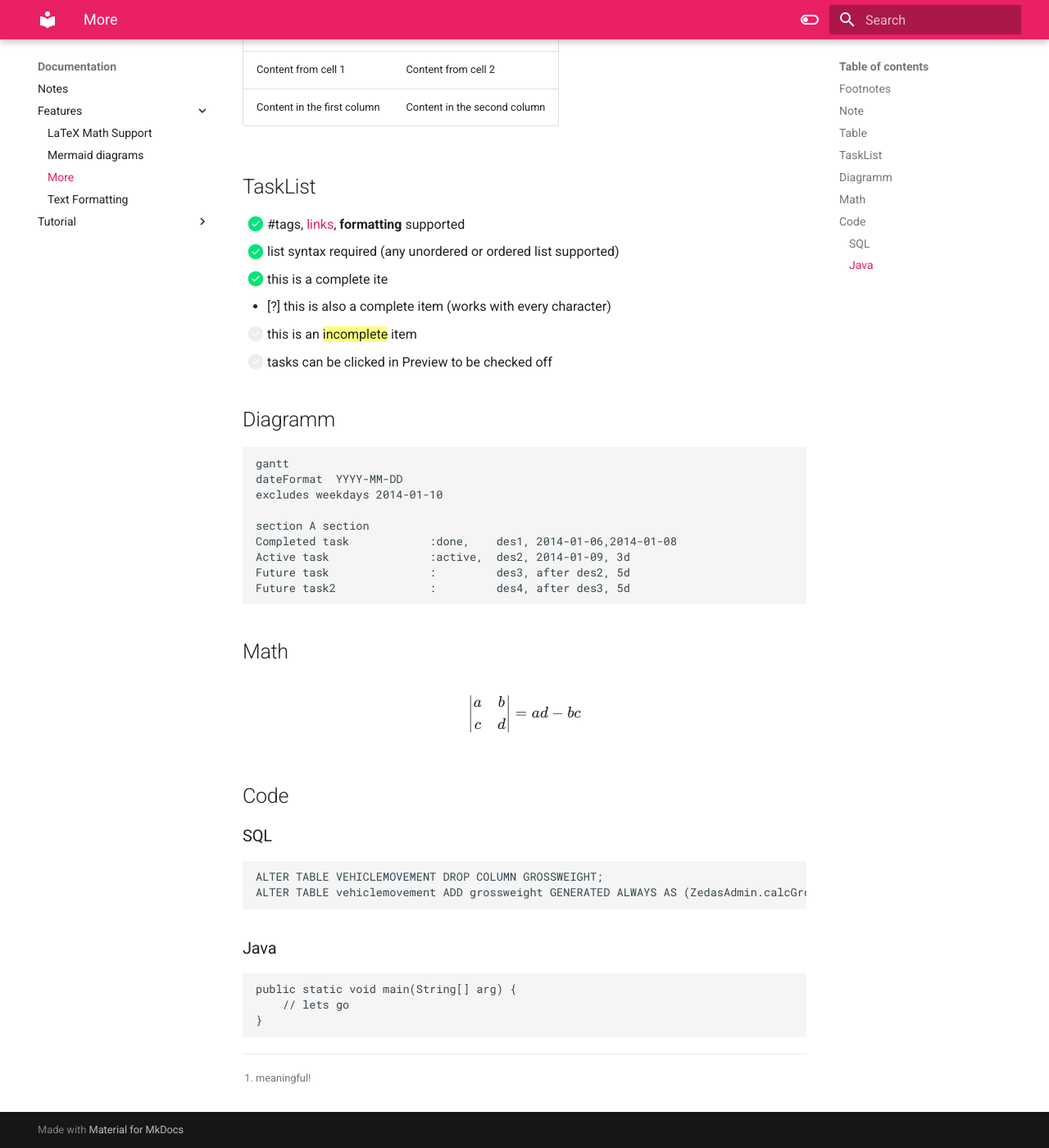
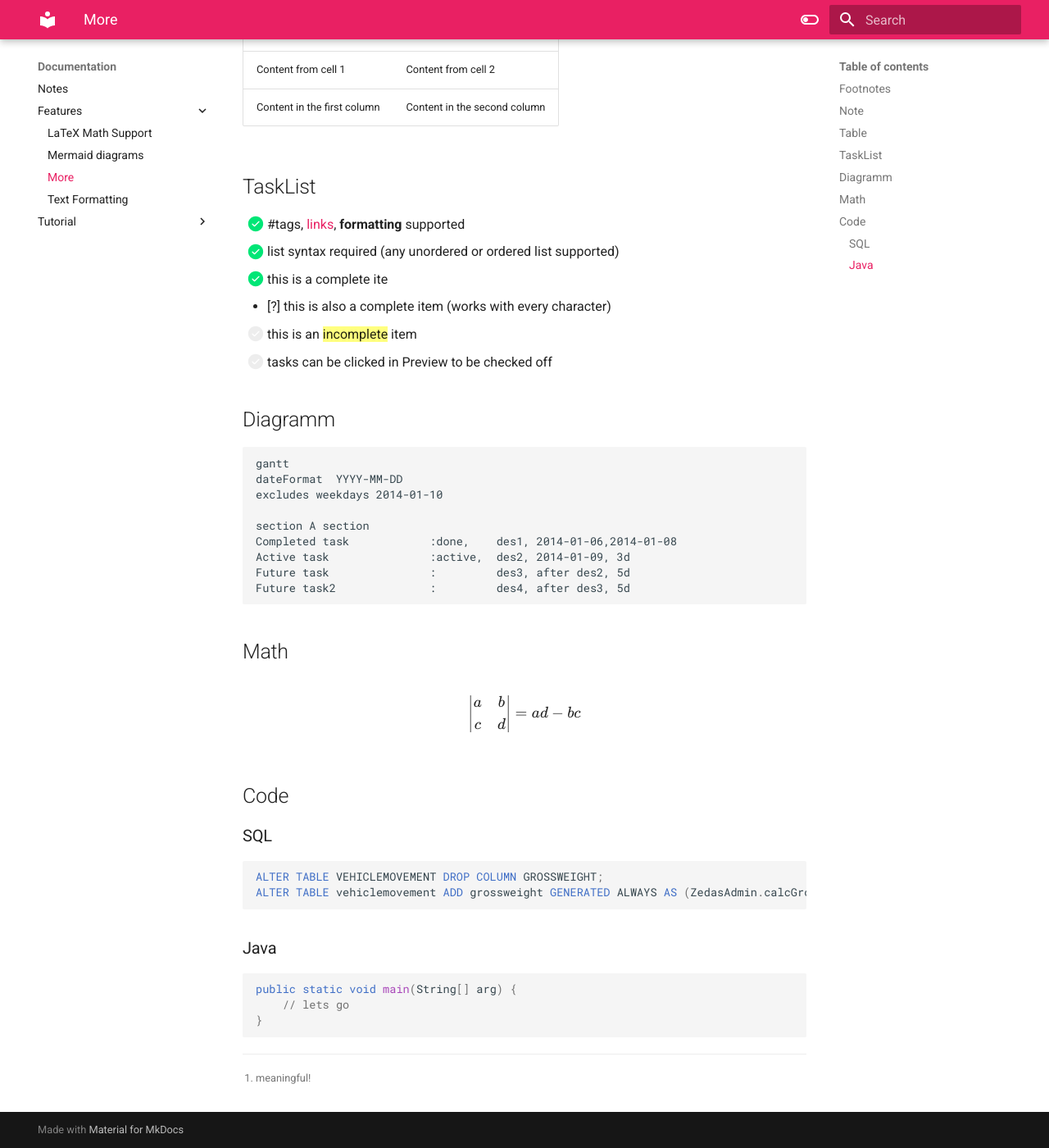
Before and after one commit to cxplonka/obsidian-publish-mkdocs, an MkDocs documentation site: the page built from docs/Features/More.md, in a window 1280 px wide and 1400 px high, scrolled down 640 px. Shown: the whole window at 82% size. Built offline with MkDocs 1.6.1 and Material for MkDocs 9.7.7, drawn with Linux system fonts in a browser that asks for light colours; some of the changed lines change nothing that is shown.

Commit message:
Update mkdocs.yml

```diff
--- a/mkdocs.yml
+++ b/mkdocs.yml
@@ -7,6 +7,8 @@
 
     features: # https://squidfunk.github.io/mkdocs-material/setup/setting-up-site-search/#search-suggestions
     - search.highlight
+    - search.suggest
+    - search.share
 
     palette:
 
@@ -31,8 +33,8 @@
 # Extensions
 markdown_extensions:
   - pymdownx.highlight:
-  #    anchor_linenums: true
-      use_pygments: false # pyments not work with mermaid
+      anchor_linenums: true
+  #    use_pygments: false # pyments not work with mermaid
   - pymdownx.inlinehilite
   - pymdownx.snippets
   - pymdownx.superfences
```
